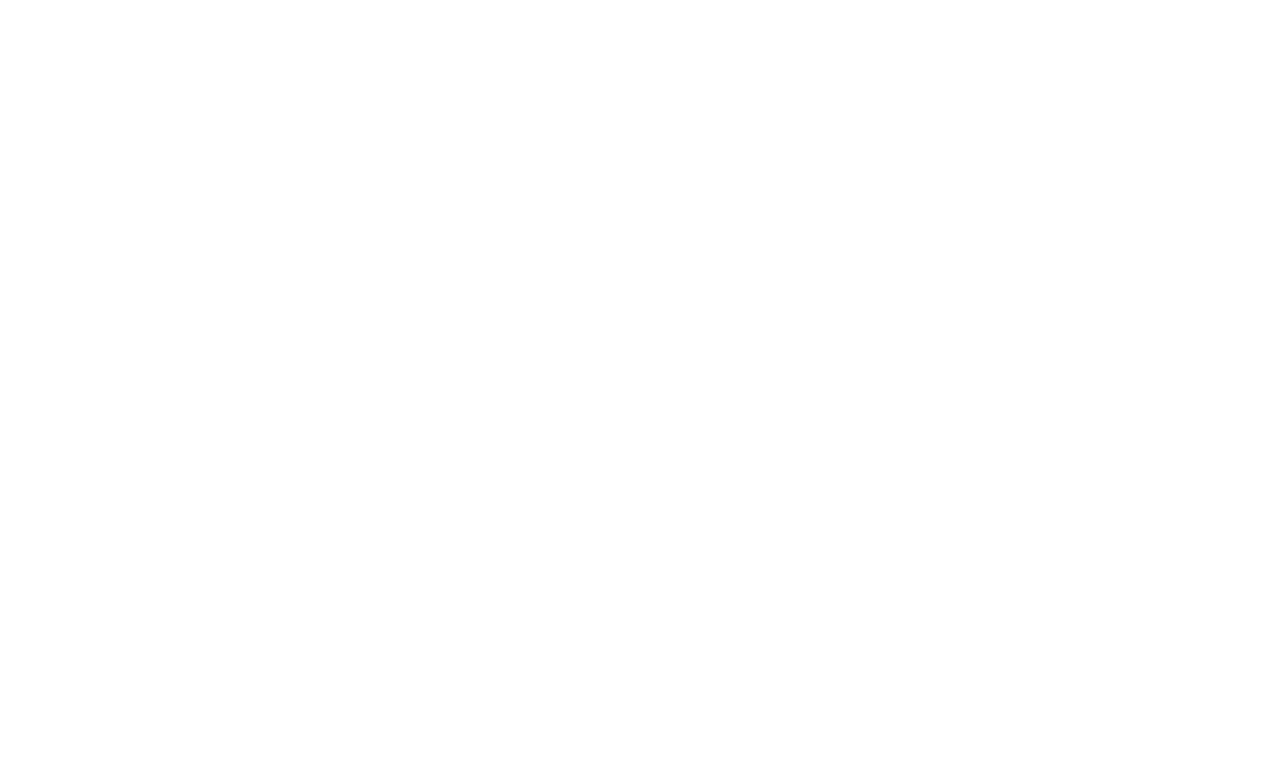
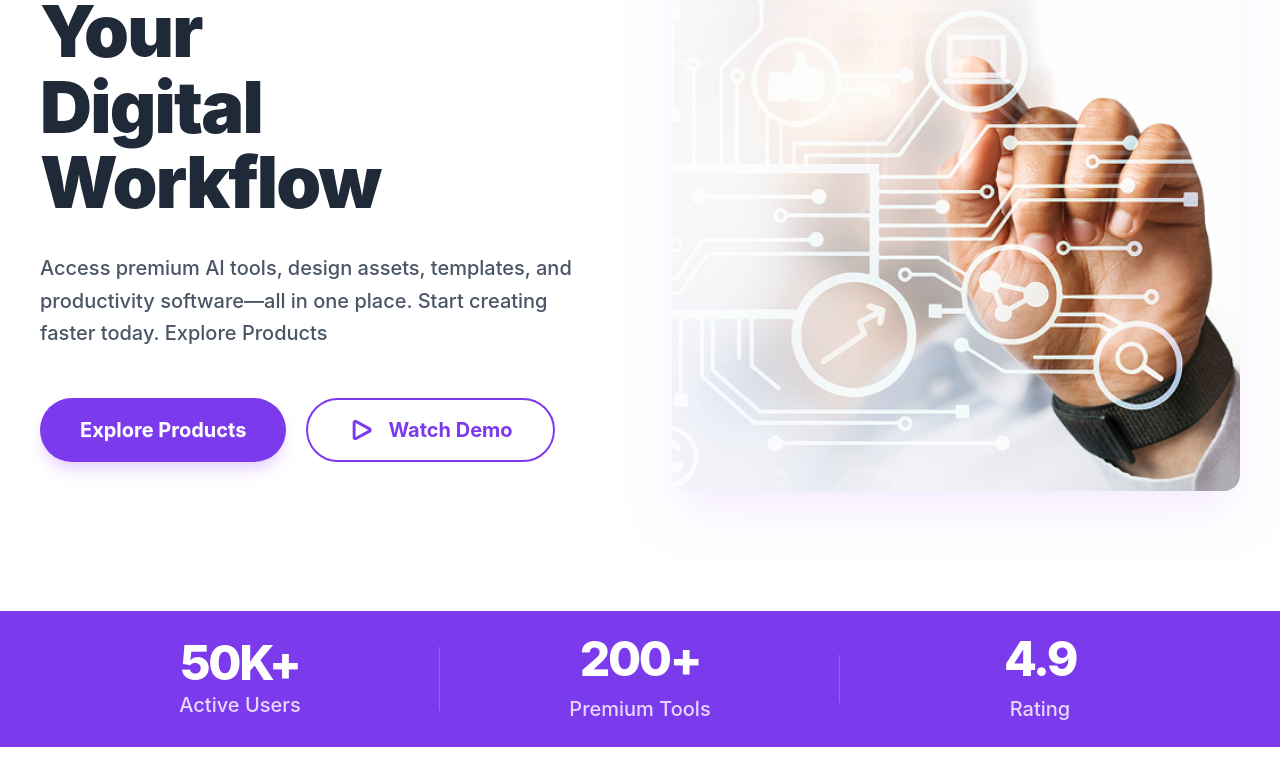
Before and after one commit to JohirulIslamHimel/Digital-Tools-Buying-Website, a React (Vite) app: page / in a window 1280 px wide. Shown: the part 375-1146 px from the top of the page. Before the commit the page ends 800 px from the top, so only its background shows below. Built offline with nearby package versions, Linux system fonts and the light colour scheme.

Commit message:
implement hero section &  full-width purple stats bar to match figma exactly

```diff
--- a/src/App.jsx
+++ b/src/App.jsx
@@ -1,6 +1,8 @@
 import { useState } from "react";
 import "./App.css";
 import Navbar from "./component/Navbar";
+import Banner from "./component/Banner";
+import Stats from "./component/Stats";
 
 function App() {
   const [carts, setCarts] = useState([]);
@@ -9,7 +11,8 @@
       <div className="min-h-screen bg-white">
         <Navbar cartCount={carts.length} />
 
-        <main className="max-w-7xl mx-auto">{/* Banner Section */}</main>
+        <Banner></Banner>
+        <Stats></Stats>
       </div>
     </>
   );
--- /dev/null
+++ b/src/component/Banner.jsx
@@ -0,0 +1,72 @@
+import React from "react";
+
+import heroImg from "../assets/banner.png";
+
+const Banner = () => {
+  return (
+    <section className="bg-white py-16 md:py-24 overflow-hidden">
+      <div className="max-w-7xl mx-auto px-4 sm:px-6 lg:px-10 flex flex-col-reverse md:flex-row items-center gap-12 md:gap-16">
+        {/* Left Content ( */}
+        <div className="w-full md:w-1/2 text-left flex flex-col items-start">
+          {/* Badge: New Tool */}
+          <div className="inline-flex items-center gap-2.5 bg-[#F3E8FF] text-[#7C3AED] px-5 py-2 rounded-full mb-8 shadow-inner">
+            <span className="relative flex h-3 w-3">
+              <span className="animate-ping absolute inline-flex h-full w-full rounded-full bg-[#7C3AED] opacity-75"></span>
+              <span className="relative inline-flex rounded-full h-3 w-3 bg-[#7C3AED]"></span>
+            </span>
+            <span className="text-sm font-semibold tracking-wide">
+              New: AI-Powered Tools Available
+            </span>
+          </div>
+
+          {/* Heading */}
+          <h1 className="text-3xl sm:text-4xl lg:text-7xl font-black text-[#1F2937] leading-[1.1] md:leading-[1.05] tracking-tight mb-8">
+            Supercharge Your <br /> Digital Workflow
+          </h1>
+
+          <p className="text-gray-600 text-lg md:text-xl leading-relaxed mb-12 max-w-xl font-medium">
+            Access premium AI tools, design assets, templates, and productivity
+            software—all in one place. Start creating faster today. Explore
+            Products
+          </p>
+
+          {/* Buttons */}
+          <div className="flex flex-col sm:flex-row gap-5 w-full sm:w-auto">
+            <button className="btn bg-[#7C3AED] hover:bg-[#6D28D9] text-white border-none rounded-full px-10 h-16 font-bold capitalize text-xl shadow-lg shadow-purple-200 w-full sm:w-auto transition-all duration-300 transform hover:scale-105">
+              Explore Products
+            </button>
+
+            <button className="btn btn-outline border-2 border-[#7C3AED] text-[#7C3AED] hover:bg-[#F3E8FF] hover:border-[#7C3AED] rounded-full px-10 h-16 font-bold capitalize text-xl w-full sm:w-auto transition-all duration-300 flex items-center justify-center gap-3">
+              <svg
+                xmlns="http://www.w3.org/2000/svg"
+                fill="none"
+                viewBox="0 0 24 24"
+                strokeWidth={2.5}
+                stroke="currentColor"
+                className="w-7 h-7"
+              >
+                <path
+                  strokeLinecap="round"
+                  strokeLinejoin="round"
+                  d="M5.25 5.653c0-.856.917-1.398 1.667-.986l11.54 6.347a1.125 1.125 0 0 1 0 1.972l-11.54 6.347c-.75.412-1.667-.13-1.667-.986V5.653Z"
+                />
+              </svg>
+              Watch Demo
+            </button>
+          </div>
+        </div>
+
+        {/* Right Content (Hero Image) */}
+        <div className="w-full md:w-1/2 flex justify-center md:justify-end">
+          <img
+            src={heroImg}
+            alt="Hero Workflow"
+            className="w-full h-auto max-w-lg md:max-w-full object-contain rounded-2xl shadow-2xl shadow-purple-100"
+          />
+        </div>
+      </div>
+    </section>
+  );
+};
+
+export default Banner;
--- /dev/null
+++ b/src/component/Stats.jsx
@@ -0,0 +1,47 @@
+import React from "react";
+
+const Stats = () => {
+  return (
+    <div className="w-full bg-[#7C3AED] py-4 md:py-6 my-6">
+      <div className="max-w-7xl mx-auto px-3 md:px-10">
+        <div className="flex flex-col md:flex-row items-center justify-between gap-6 md:gap-0">
+          {/* Active Users */}
+          <div className="flex-1 text-center text-white relative w-full">
+            <h2 className="text-3xl md:text-5xl font-extrabold mb-1 tracking-tighter">
+              50K+
+            </h2>
+            <p className="text-purple-100 text-lg md:text-xl font-medium opacity-90">
+              Active Users
+            </p>
+
+            <div className="hidden md:block absolute right-0 top-1/2 -translate-y-1/2 h-16 w-px bg-white/20"></div>
+          </div>
+
+          {/* Premium Tools */}
+          <div className="flex-1 text-center text-white relative w-full">
+            <h2 className="text-3xl font-extrabold md:text-5xl  mb-3 tracking-tighter">
+              200+
+            </h2>
+            <p className="text-purple-100 text-lg md:text-xl font-medium opacity-90">
+              Premium Tools
+            </p>
+
+            <div className="hidden md:block absolute right-0 top-1/2 -translate-y-1/2 h-12 w-px bg-white/20"></div>
+          </div>
+
+          {/* Rating */}
+          <div className="flex-1 text-center text-white w-full">
+            <h2 className="text-3xl md:text-5xl font-extrabold mb-3 tracking-tighter">
+              4.9
+            </h2>
+            <p className="text-purple-100 text-lg md:text-xl font-medium opacity-90">
+              Rating
+            </p>
+          </div>
+        </div>
+      </div>
+    </div>
+  );
+};
+
+export default Stats;
```
